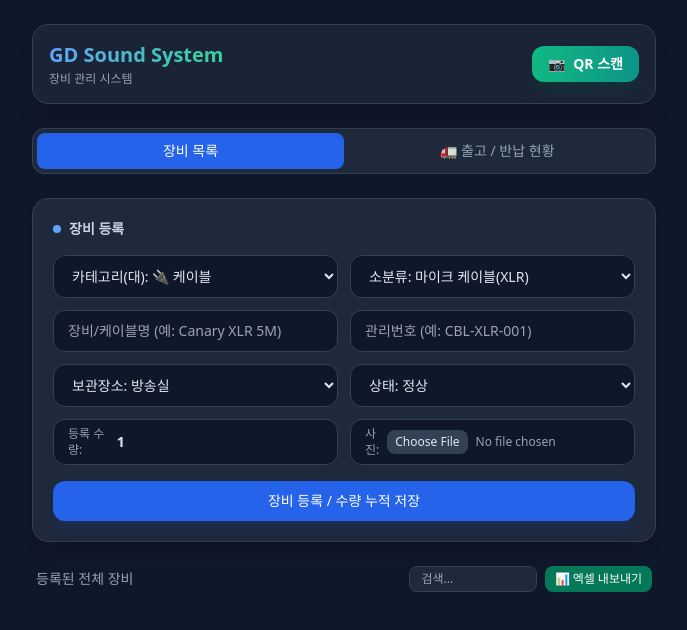
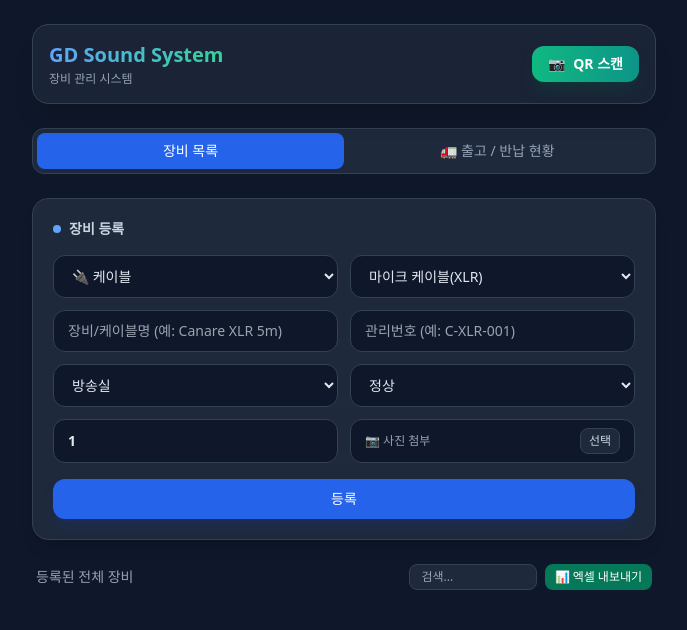
Before and after one commit to kkwrlfls-crypto/gd-sound, a plain HTML site: page index.html in a window 1280 px wide. Shown: the whole page, without its empty margins (296-983 px from the left). Drawn offline with nearby package versions, Linux system fonts and the light colour scheme.

Commit message:
Update index.html

```diff
--- a/index.html
+++ b/index.html
@@ -51,53 +51,56 @@
         <div class="grid grid-cols-1 sm:grid-cols-2 gap-3">
           <!-- 대분류 선택 -->
           <select id="mainCategory" onchange="updateSubCategory()" class="bg-slate-900 border border-slate-700 rounded-xl px-3.5 py-2.5 text-sm text-slate-200 focus:outline-none focus:border-blue-500 transition">
-            <option value="콘솔">카테고리(대): 🎛️ 콘솔</option>
-            <option value="스피커">카테고리(대): 🔊 스피커</option>
-            <option value="마이크">카테고리(대): 🎙 마이크</option>
-            <option value="케이블" selected>카테고리(대): 🔌 케이블</option>
-            <option value="이어폰/헤드폰">카테고리(대): 🎧 이어폰/헤드폰</option>
-            <option value="스탠드">카테고리(대): 📐 스탠드</option>
-            <option value="기타">카테고리(대): 📦 기타</option>
+            <option value="콘솔">🎛️ 콘솔</option>
+            <option value="앰프">🔊 앰프</option>
+            <option value="스피커">🔈 스피커</option>
+            <option value="마이크">🎙 마이크</option>
+            <option value="케이블" selected>🔌 케이블</option>
+            <option value="이어폰/헤드폰">🎧 이어폰/헤드폰</option>
+            <option value="스탠드">📐 스탠드</option>
+            <option value="기타">📦 기타</option>
           </select>
 
           <!-- 소분류 선택 -->
           <select id="subCategory" class="bg-slate-900 border border-slate-700 rounded-xl px-3.5 py-2.5 text-sm text-slate-200 focus:outline-none focus:border-blue-500 transition">
           </select>
 
-          <input id="eqName" type="text" placeholder="장비/케이블명 (예: Canary XLR 5M)" class="bg-slate-900 border border-slate-700 rounded-xl px-3.5 py-2.5 text-sm text-slate-200 focus:outline-none focus:border-blue-500 transition">
-          <input id="eqCode" type="text" placeholder="관리번호 (예: CBL-XLR-001)" class="bg-slate-900 border border-slate-700 rounded-xl px-3.5 py-2.5 text-sm text-slate-200 focus:outline-none focus:border-blue-500 transition">
+          <input id="eqName" type="text" placeholder="장비/케이블명 (예: Canare XLR 5m)" class="bg-slate-900 border border-slate-700 rounded-xl px-3.5 py-2.5 text-sm text-slate-200 focus:outline-none focus:border-blue-500 transition">
+          <input id="eqCode" type="text" placeholder="관리번호 (예: C-XLR-001)" class="bg-slate-900 border border-slate-700 rounded-xl px-3.5 py-2.5 text-sm text-slate-200 focus:outline-none focus:border-blue-500 transition">
 
           <!-- 보관 장소 -->
           <select id="eqLocation" class="bg-slate-900 border border-slate-700 rounded-xl px-3.5 py-2.5 text-sm text-slate-200 focus:outline-none focus:border-blue-500 transition">
-            <option value="방송실">보관장소: 방송실</option>
-            <option value="3층 대성전">보관장소: 3층 대성전</option>
-            <option value="2층 소성전">보관장소: 2층 소성전</option>
-            <option value="4층 창고">보관장소: 4층 창고</option>
-            <option value="길동 작업실">보관장소: 길동 작업실</option>
+            <option value="방송실">방송실</option>
+            <option value="3층 대성전">3층 대성전</option>
+            <option value="2층 소성전">2층 소성전</option>
+            <option value="4층 창고">4층 창고</option>
+            <option value="길동 작업실">길동 작업실</option>
           </select>
 
           <select id="eqStatus" class="bg-slate-900 border border-slate-700 rounded-xl px-3.5 py-2.5 text-sm text-slate-200 focus:outline-none focus:border-blue-500 transition">
-            <option value="정상">상태: 정상</option>
-            <option value="수리필요">상태: 수리필요</option>
-            <option value="점검중">상태: 점검중</option>
-            <option value="폐기">상태: 폐기</option>
+            <option value="정상">정상</option>
+            <option value="수리필요">수리필요</option>
+            <option value="점검중">점검중</option>
+            <option value="폐기">폐기</option>
           </select>
 
           <!-- 수량 입력 -->
-          <div class="flex items-center gap-2 bg-slate-900 border border-slate-700 rounded-xl px-3.5 py-1.5">
-            <span class="text-xs text-slate-400">등록 수량:</span>
-            <input id="eqQty" type="number" value="1" min="1" class="w-full bg-transparent text-sm text-slate-200 focus:outline-none font-bold">
+          <div class="flex items-center gap-2 bg-slate-900 border border-slate-700 rounded-xl px-3.5 py-2.5">
+            <input id="eqQty" type="number" value="1" min="1" placeholder="수량" class="w-full bg-transparent text-sm text-slate-200 focus:outline-none font-bold">
           </div>
 
-          <!-- 사진 업로드 -->
-          <div class="flex items-center gap-2 bg-slate-900 border border-slate-700 rounded-xl px-3.5 py-1.5">
-            <span class="text-xs text-slate-400">사진:</span>
-            <input id="eqImage" type="file" accept="image/*" onchange="handleImageUpload(event)" class="text-xs text-slate-400 file:mr-2 file:py-1 file:px-2 file:rounded-lg file:border-0 file:text-xs file:bg-slate-700 file:text-slate-200">
+          <!-- 커스텀 사진 업로드 (가로 정렬 및 문구 정리) -->
+          <div class="flex items-center bg-slate-900 border border-slate-700 rounded-xl px-3.5 py-2">
+            <label for="eqImage" class="cursor-pointer flex items-center justify-between w-full">
+              <span id="imageLabel" class="text-xs text-slate-400 whitespace-nowrap">📷 사진 첨부</span>
+              <span class="text-xs bg-slate-800 text-slate-300 px-2 py-1 rounded-lg border border-slate-700 hover:bg-slate-700 transition">선택</span>
+            </label>
+            <input id="eqImage" type="file" accept="image/*" onchange="handleImageUpload(event)" class="hidden">
           </div>
         </div>
 
         <button onclick="addEquipment()" class="w-full bg-blue-600 hover:bg-blue-500 text-white py-2.5 rounded-xl font-medium text-sm transition shadow-lg shadow-blue-900/30 active:scale-98">
-          장비 등록 / 수량 누적 저장
+          등록
         </button>
       </section>
 
@@ -207,12 +210,13 @@
     // 소분류 옵션 데이터
     const categoryOptions = {
       "콘솔": ["디지털 믹서", "아날로그 믹서", "오디오 인터페이스", "스테이지 박스", "기타 콘솔"],
-      "스피커": ["메인 스피커", "모니터 스피커", "서브우퍼", "파워 앰프", "기타 스피커"],
-      "마이크": ["유선 다이나믹", "유선 콘덴서", "무선 마이크(핸드)", "무선 마이크(벨트팩)", "핀/헤드셋 마이크"],
-      "케이블": ["마이크 케이블(XLR)", "스피커 케이블(Speakon)", "악기 케이블(TS/TRS)", "멀티 케이블", "전원 케이블", "변환 젠더/기타"],
+      "앰프": ["파워 앰프", "프리 앰프", "기타 앰프"],
+      "스피커": ["메인 스피커", "모니터 스피커", "서브우퍼", "기타 스피커"],
+      "마이크": ["다이나믹 마이크", "콘덴서 마이크", "무선 마이크", "핀/헤드셋 마이크"],
+      "케이블": ["마이크 케이블(XLR)", "스피커 케이블(Speakon)", "악기 케이블(TS/TRS)", "멀티 케이블", "전원 케이블"],
       "이어폰/헤드폰": ["인이어 이어폰", "모니터링 헤드폰", "무선 수신기 팩"],
-      "스탠드": ["마이크 스탠드(T자)", "마이크 스탠드(일자)", "스피커 스탠드", "악기/악보대 스탠드"],
-      "기타": ["악세사리", "전원 공급장치", "기타 장비"]
+      "스탠드": ["마이크 스탠드(T자)", "마이크 스탠드(일자)", "스피커 스탠드"],
+      "기타": ["변환 젠더/어댑터", "악세사리", "전원 공급장치", "기타 장비"]
     };
 
     let db = null;
@@ -240,7 +244,7 @@
       subs.forEach(sub => {
         const opt = document.createElement('option');
         opt.value = sub;
-        opt.innerText = `소분류: ${sub}`;
+        opt.innerText = sub;
         subSelect.appendChild(opt);
       });
     }
@@ -256,7 +260,7 @@
           renderCheckoutList();
         });
       } else {
-        equipmentData = JSON.parse(localStorage.getItem('gd_sound_db_v4') || '[]');
+        equipmentData = JSON.parse(localStorage.getItem('gd_sound_db_v6') || '[]');
         renderList();
         renderCheckoutList();
       }
@@ -268,6 +272,8 @@
       const reader = new FileReader();
       reader.onloadend = () => {
         currentBase64Image = reader.result;
+        document.getElementById('imageLabel').innerText = "✓ 이미지 첨부됨";
+        document.getElementById('imageLabel').className = "text-xs text-emerald-400 font-semibold whitespace-nowrap";
       };
       reader.readAsDataURL(file);
     }
@@ -319,7 +325,7 @@
           existingItem.location = location;
           existingItem.status = status;
           if (currentBase64Image) existingItem.image = currentBase64Image;
-          localStorage.setItem('gd_sound_db_v4', JSON.stringify(equipmentData));
+          localStorage.setItem('gd_sound_db_v6', JSON.stringify(equipmentData));
           renderList();
         }
         alert(`[${existingItem.name}] 수량이 +${qty}개 누적되었습니다. (총 ${newQty}개)`);
@@ -342,7 +348,7 @@
           db.collection("equipments").doc(code).set(newItem);
         } else {
           equipmentData.unshift(newItem);
-          localStorage.setItem('gd_sound_db_v4', JSON.stringify(equipmentData));
+          localStorage.setItem('gd_sound_db_v6', JSON.stringify(equipmentData));
           renderList();
         }
       }
@@ -351,6 +357,8 @@
       document.getElementById('eqCode').value = '';
       document.getElementById('eqQty').value = '1';
       document.getElementById('eqImage').value = '';
+      document.getElementById('imageLabel').innerText = "📷 사진 첨부";
+      document.getElementById('imageLabel').className = "text-xs text-slate-400 whitespace-nowrap";
       currentBase64Image = '';
     }
 
@@ -372,7 +380,7 @@
                            eq.status === '정상' ? 'bg-emerald-500/10 text-emerald-400 border-emerald-500/20' : 'bg-rose-500/10 text-rose-400 border-rose-500/20';
 
         const categoryIcons = {
-          "콘솔": "🎛️️", "스피커": "🔊", "마이크": "🎙", "케이블": "🔌",
+          "콘솔": "🎛️", "앰프": "🔊", "스피커": "🔈", "마이크": "🎙", "케이블": "🔌",
           "이어폰/헤드폰": "🎧", "스탠드": "📐", "기타": "📦"
         };
         const icon = categoryIcons[eq.mainCategory] || "📦";
@@ -454,7 +462,7 @@
         db.collection("equipments").doc(code).update(updateData);
       } else {
         Object.assign(item, updateData);
-        localStorage.setItem('gd_sound_db_v4', JSON.stringify(equipmentData));
+        localStorage.setItem('gd_sound_db_v6', JSON.stringify(equipmentData));
         renderList();
         renderCheckoutList();
       }
```
